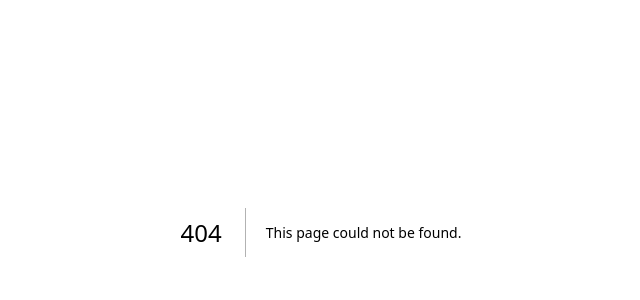
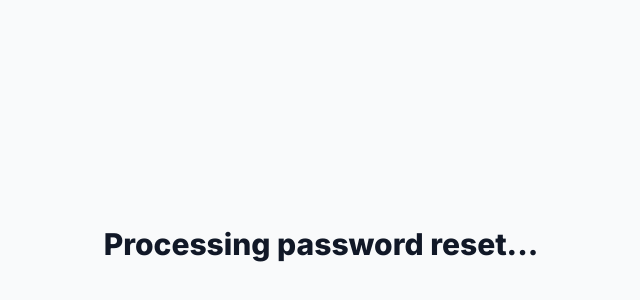
Before and after one commit to articulate-app/Articulate, a Next.js app: page /auth/reset-password in a window 1280 px wide. Before the commit this address had no page. Shown: the part 168-468 px from the top of the page, without its empty margins (319-959 px from the left). Built offline with nearby package versions, Linux system fonts and the light colour scheme.

Commit message:
fix: update password reset flow to use correct redirect URL and add reset-password page

```diff
--- a/app/auth/page.tsx
+++ b/app/auth/page.tsx
@@ -29,7 +29,7 @@ export default function AuthPage() {
       if (isResetPassword) {
         // Handle password reset
         const { error } = await supabase.auth.resetPasswordForEmail(email, {
-          redirectTo: `${process.env.NEXT_PUBLIC_SITE_URL}/auth/update-password`,
+          redirectTo: 'https://app.whyarticulate.com/auth/reset-password',
         });
 
         if (error) {
--- /dev/null
+++ b/app/auth/reset-password/page.tsx
@@ -0,0 +1,48 @@
+'use client';
+
+import { useEffect } from 'react';
+import { useRouter, useSearchParams } from 'next/navigation';
+import { createClientComponentClient } from '@supabase/auth-helpers-nextjs';
+
+export default function ResetPasswordPage() {
+  const router = useRouter();
+  const searchParams = useSearchParams();
+  const accessToken = searchParams.get('access_token');
+  const type = searchParams.get('type');
+
+  useEffect(() => {
+    const handleReset = async () => {
+      if (accessToken && type === 'recovery') {
+        const supabase = createClientComponentClient();
+
+        // Set the session with the access token
+        const { error } = await supabase.auth.setSession({
+          access_token: accessToken,
+          refresh_token: '', // Not needed for this flow
+        });
+
+        if (error) {
+          console.error('Error setting session:', error.message);
+          return;
+        }
+
+        // Redirect to update password page
+        router.push('/auth/update-password');
+      }
+    };
+
+    handleReset();
+  }, [accessToken, type, router]);
+
+  return (
+    <div className="min-h-screen flex flex-col items-center justify-center bg-gray-50 py-12 px-4 sm:px-6 lg:px-8">
+      <div className="max-w-md w-full space-y-8">
+        <div>
+          <h2 className="mt-6 text-center text-3xl font-extrabold text-gray-900">
+            Processing password reset...
+          </h2>
+        </div>
+      </div>
+    </div>
+  );
+}
```
